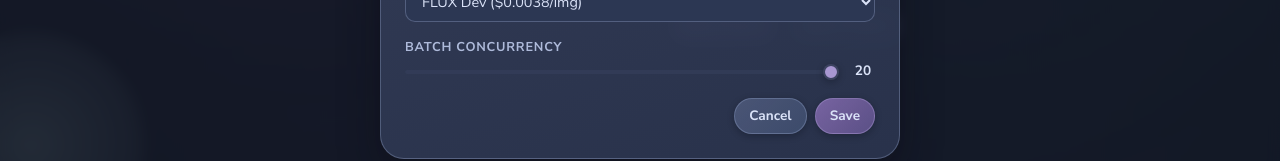
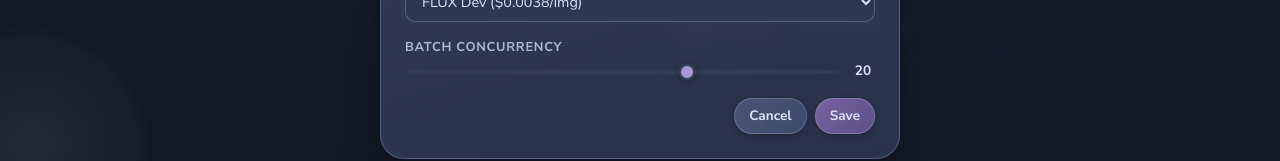
Before and after one commit to jnoecker/AmbonMUD-Visualize, a React (Vite) app: page / in a window 1280 px wide. Both pictures are taken after a click on the button "Settings". Shown: the part 457-618 px from the top of the page. Built offline with nearby package versions, Linux system fonts and the light colour scheme.

Commit message:
Increase batch concurrency slider max from 10 to 30

```diff
--- a/src/components/dialogs/SettingsDialog.tsx
+++ b/src/components/dialogs/SettingsDialog.tsx
@@ -89,7 +89,7 @@ export function SettingsDialog({ onClose }: SettingsDialogProps) {
               className="slider-input"
               type="range"
               min={1}
-              max={10}
+              max={30}
               value={concurrency}
               onChange={(e) => setConcurrency(parseInt(e.target.value, 10))}
             />
```
